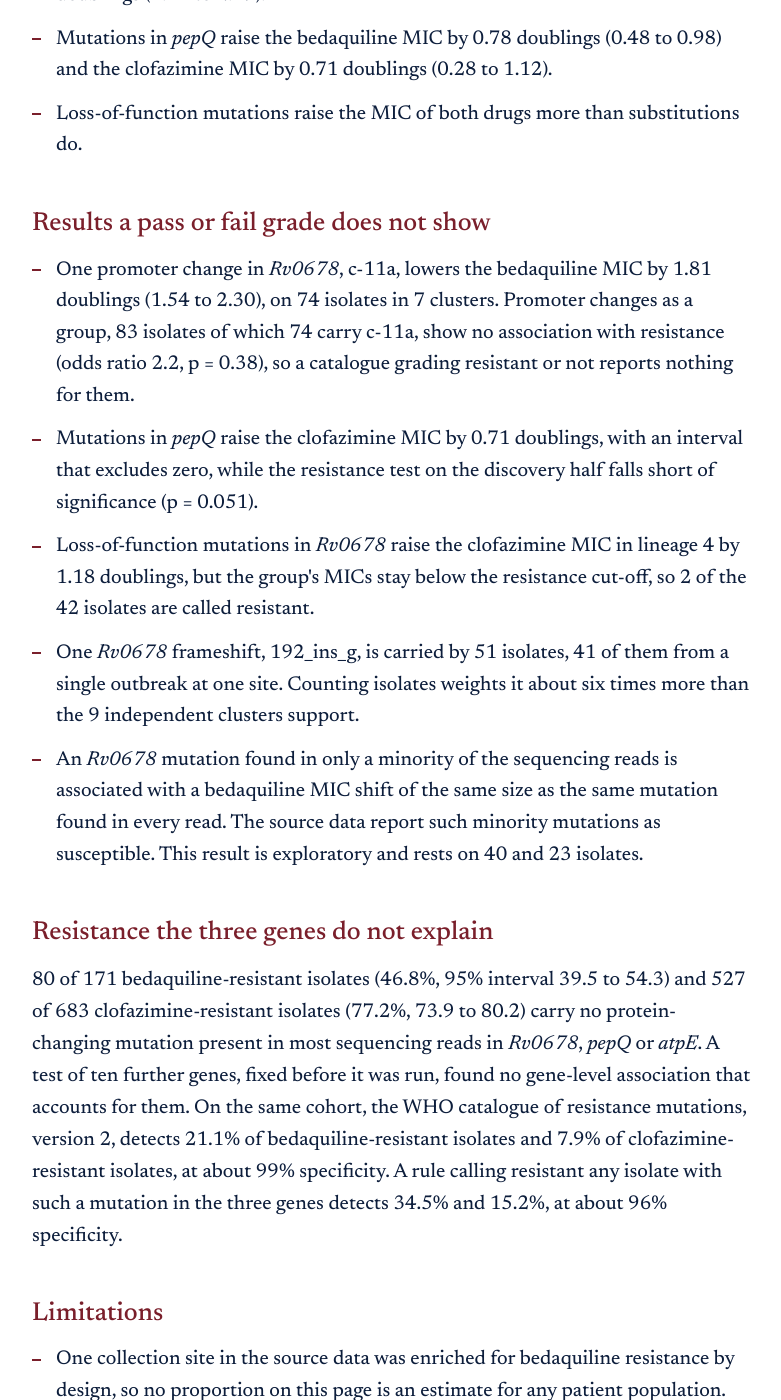
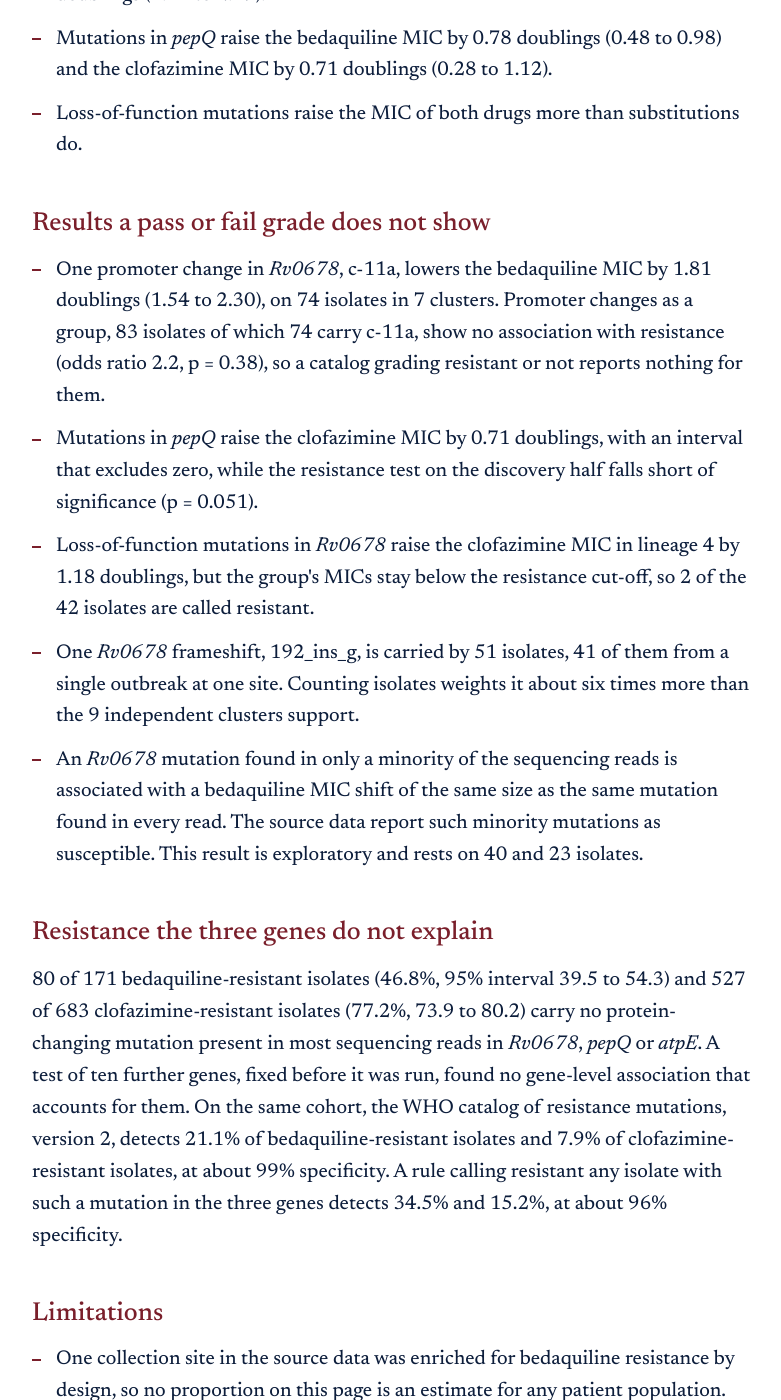
Before and after one commit to aminabaktiyarova/aminabaktiyarova.github.io, a Jekyll site: the page built from research-tb-drug-resistance.html, in a window 1280 px wide and 1400 px high, scrolled down 2344 px. Shown: the whole window, without its empty margins (148-929 px from the left). Built offline with Jekyll 4.4.1, drawn with Linux system fonts in a browser that asks for light colours; some of the changed text lies outside the part shown.

Commit message:
Use US spelling on the resistance page

```diff
--- a/research-tb-drug-resistance.html
+++ b/research-tb-drug-resistance.html
@@ -42,7 +42,7 @@ permalink: /research/tb-drug-resistance/
 
       <h2>Results a pass or fail grade does not show</h2>
       <ul>
-        <li>One promoter change in <i>Rv0678</i>, c-11a, lowers the bedaquiline MIC by 1.81 doublings (1.54 to 2.30), on 74 isolates in 7 clusters. Promoter changes as a group, 83 isolates of which 74 carry c-11a, show no association with resistance (odds ratio 2.2, p = 0.38), so a catalogue grading resistant or not reports nothing for them.</li>
+        <li>One promoter change in <i>Rv0678</i>, c-11a, lowers the bedaquiline MIC by 1.81 doublings (1.54 to 2.30), on 74 isolates in 7 clusters. Promoter changes as a group, 83 isolates of which 74 carry c-11a, show no association with resistance (odds ratio 2.2, p = 0.38), so a catalog grading resistant or not reports nothing for them.</li>
         <li>Mutations in <i>pepQ</i> raise the clofazimine MIC by 0.71 doublings, with an interval that excludes zero, while the resistance test on the discovery half falls short of significance (p = 0.051).</li>
         <li>Loss-of-function mutations in <i>Rv0678</i> raise the clofazimine MIC in lineage 4 by 1.18 doublings, but the group's MICs stay below the resistance cut-off, so 2 of the 42 isolates are called resistant.</li>
         <li>One <i>Rv0678</i> frameshift, 192_ins_g, is carried by 51 isolates, 41 of them from a single outbreak at one site. Counting isolates weights it about six times more than the 9 independent clusters support.</li>
@@ -50,7 +50,7 @@ permalink: /research/tb-drug-resistance/
       </ul>
 
       <h2>Resistance the three genes do not explain</h2>
-      <p>80 of 171 bedaquiline-resistant isolates (46.8%, 95% interval 39.5 to 54.3) and 527 of 683 clofazimine-resistant isolates (77.2%, 73.9 to 80.2) carry no protein-changing mutation present in most sequencing reads in <i>Rv0678</i>, <i>pepQ</i> or <i>atpE</i>. A test of ten further genes, fixed before it was run, found no gene-level association that accounts for them. On the same cohort, the WHO catalogue of resistance mutations, version 2, detects 21.1% of bedaquiline-resistant isolates and 7.9% of clofazimine-resistant isolates, at about 99% specificity. A rule calling resistant any isolate with such a mutation in the three genes detects 34.5% and 15.2%, at about 96% specificity.</p>
+      <p>80 of 171 bedaquiline-resistant isolates (46.8%, 95% interval 39.5 to 54.3) and 527 of 683 clofazimine-resistant isolates (77.2%, 73.9 to 80.2) carry no protein-changing mutation present in most sequencing reads in <i>Rv0678</i>, <i>pepQ</i> or <i>atpE</i>. A test of ten further genes, fixed before it was run, found no gene-level association that accounts for them. On the same cohort, the WHO catalog of resistance mutations, version 2, detects 21.1% of bedaquiline-resistant isolates and 7.9% of clofazimine-resistant isolates, at about 99% specificity. A rule calling resistant any isolate with such a mutation in the three genes detects 34.5% and 15.2%, at about 96% specificity.</p>
 
       <h2>Limitations</h2>
       <ul>
@@ -70,7 +70,7 @@ permalink: /research/tb-drug-resistance/
 
     <div class="doc-link">
       <h3>Software, version 0.1.0</h3>
-      <p class="meta">The pipeline that rebuilds the tables, published 6 October 2026, MIT licence, <a href="https://doi.org/10.5281/zenodo.23196270">doi:10.5281/zenodo.23196270</a></p>
+      <p class="meta">The pipeline that rebuilds the tables, published 6 October 2026, MIT license, <a href="https://doi.org/10.5281/zenodo.23196270">doi:10.5281/zenodo.23196270</a></p>
       <a class="btn" href="https://github.com/aminabaktiyarova/bdq-cfz-mic-atlas">Open the repository on GitHub</a>
     </div>
   </div>
```
Also changed, not shown: other parts of research-tb-drug-resistance.html (+2 -2 lines).
